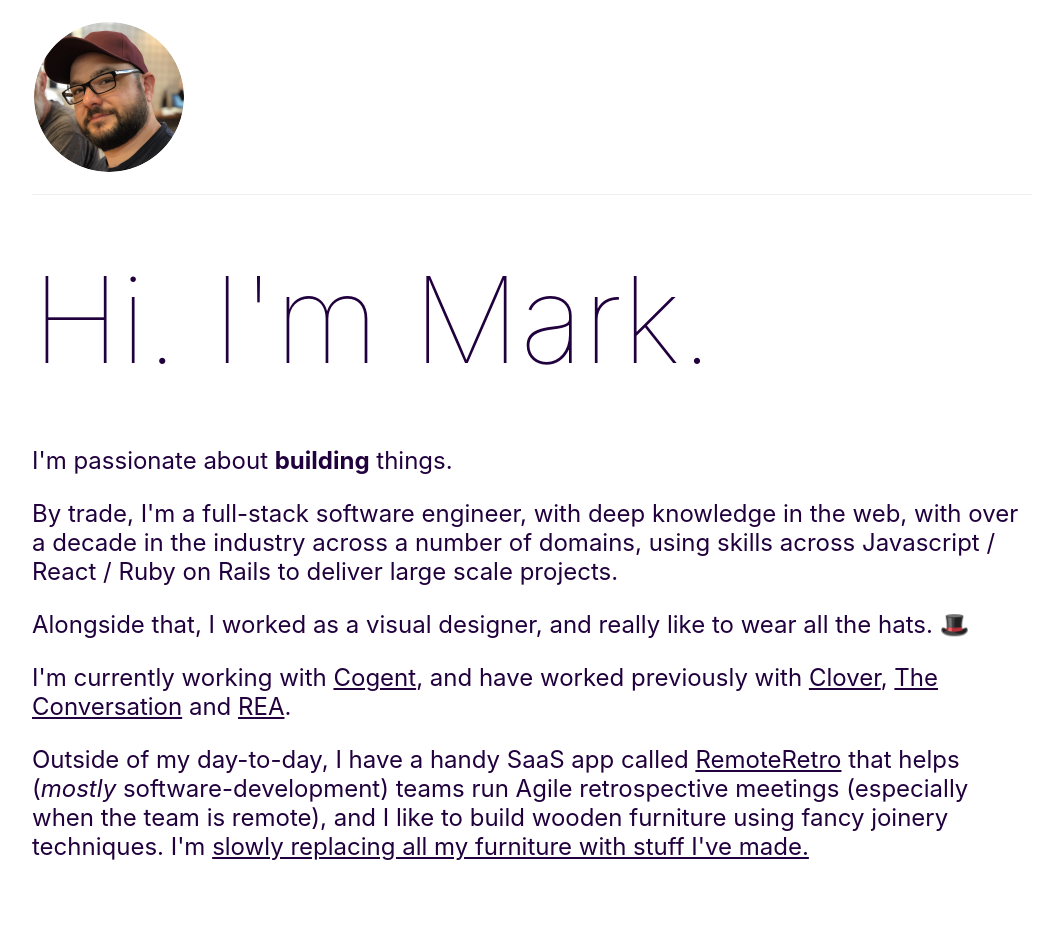
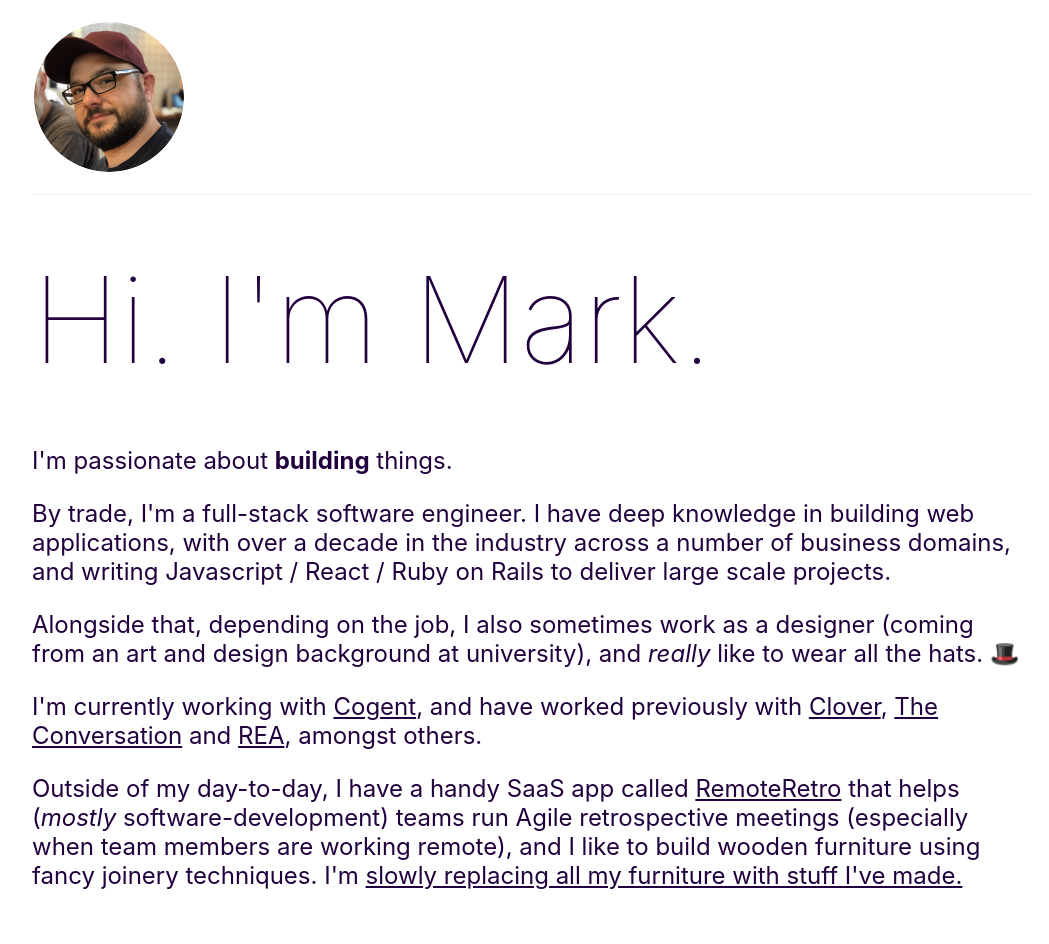
Before and after one commit to markcipolla/markcipolla.com, a Next.js app: page / in a window 1280 px wide. Shown: the top 944 px of the page, without its empty margins (108-1157 px from the left). Built offline with nearby package versions, Linux system fonts and the light colour scheme.

Commit message:
Update copy

```diff
--- a/pages/index.js
+++ b/pages/index.js
@@ -10,25 +10,25 @@ function Home() {
       </p>
 
       <p>
-        By trade, I'm a full-stack software engineer, with deep knowledge in the web, with
-        over a decade in the industry across a number of domains, using skills across
+        By trade, I'm a full-stack software engineer. I have deep knowledge in building web applications,
+        with over a decade in the industry across a number of business domains, and writing
         Javascript / React / Ruby on Rails to deliver large scale projects.
       </p>
 
       <p>
-        Alongside that, I worked as a visual designer, and really like to wear
-        all the hats. 🎩
+        Alongside that, depending on the job, I also sometimes work as a designer (coming from an art and design background at university),
+         and <em>really</em> like to wear all the hats. 🎩
       </p>
 
       <p>
         I'm currently working with <a href="https://cogent.co/">Cogent</a>, and have worked previously
-        with <a href="https://www.clover.com.au/">Clover</a>, <a href="https://theconversation.com/">The Conversation</a> and <a href="https://www.realestate.com.au/">REA</a>.
+        with <a href="https://www.clover.com.au/">Clover</a>, <a href="https://theconversation.com/">The Conversation</a> and <a href="https://www.realestate.com.au/">REA</a>, amongst others.
       </p>
 
       <p>
         Outside of my day-to-day, I have a handy SaaS app
         called <Link href="/remoteretro.io"><a>RemoteRetro</a></Link> that helps (<em>mostly</em> software-development) teams
-        run Agile retrospective meetings (especially when the team is remote), and I like to build wooden furniture using
+        run Agile retrospective meetings (especially when team members are working remote), and I like to build wooden furniture using
         fancy joinery techniques. I'm <a href="https://www.instagram.com/dmaerk/">slowly replacing all my furniture with
         stuff I've made.</a>
       </p>
```
